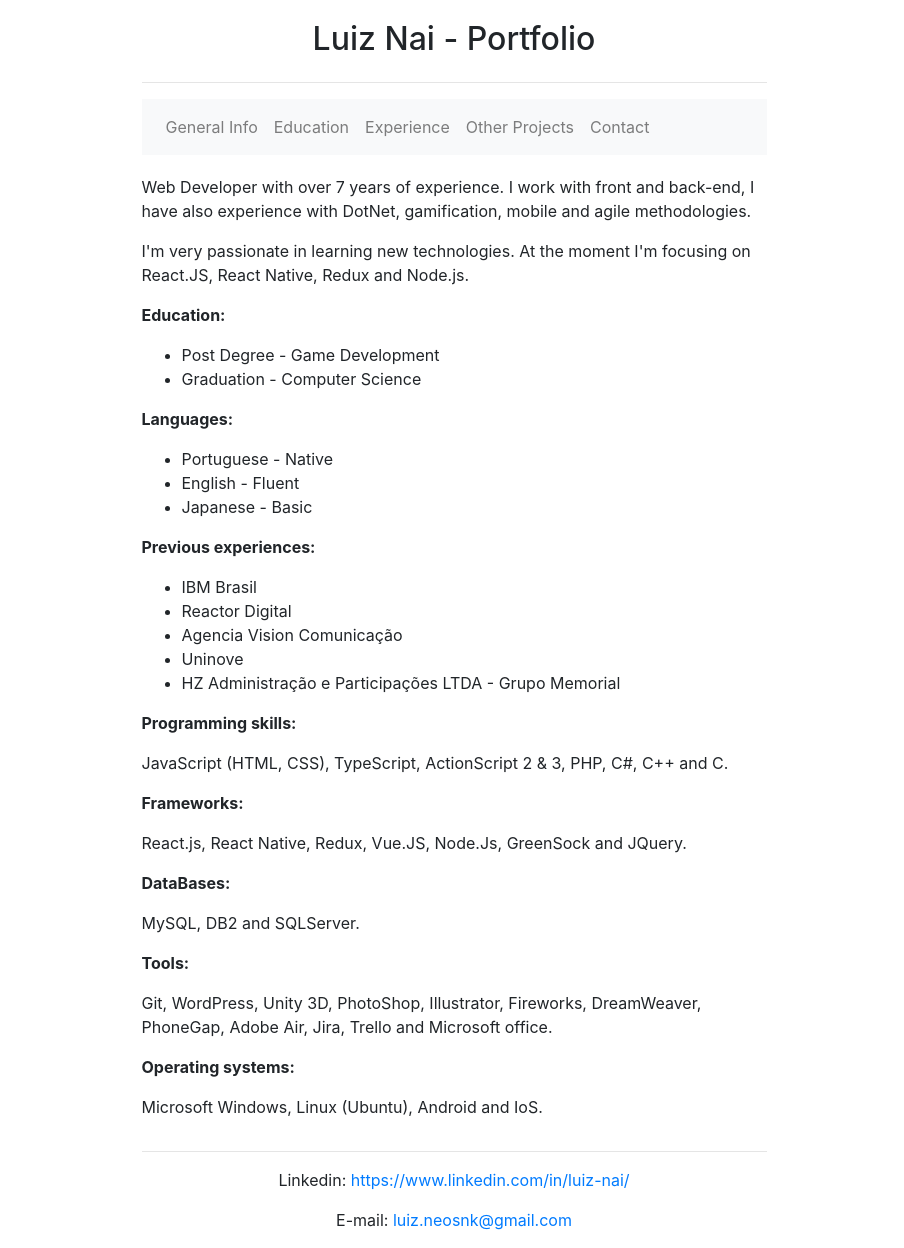
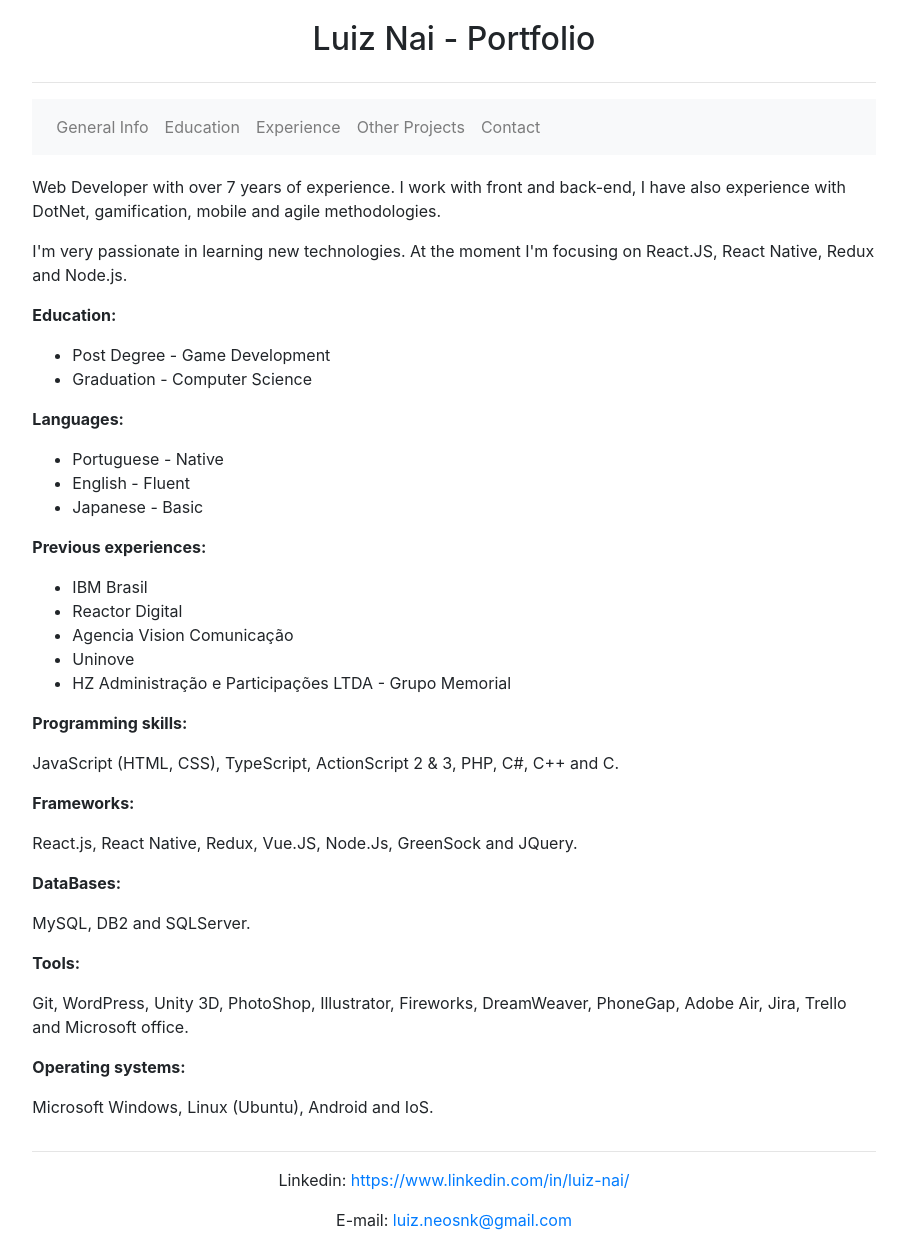
Before and after one commit to TItanGuy99/Portfolio, a React (Create React App) app in the folder portfolio/: page / in a window 1280 px wide. Shown: the whole page, without its empty margins (186-1090 px from the left). Built offline with nearby package versions, Linux system fonts and the light colour scheme.

Commit message:
Organizing the components

```diff
--- a/portfolio/src/App.js
+++ b/portfolio/src/App.js
@@ -1,13 +1,28 @@
 import React, { Component } from 'react';
 import './App.css';
-import Handler from './Main/Handler'
+import 'bootstrap/dist/css/bootstrap.css';
+import Top from './Main/Top';
+import Info from './Main/Info'
+import Footer from './Main/Footer'
+import Education from './Main/Education'
+import MenuBar from './Main/MenuBar'
+import { BrowserRouter, Switch, Route, Link } from 'react-router-dom'
 
 
 class App extends Component {
   render() {
       return (
         <div className="App">
-          <Handler />
+          <Top />
+          <BrowserRouter>
+            <MenuBar />
+            <Switch>
+              <Route path="/" exact={true} component={Info} />
+              <Route path="/Education" component={Education} />
+            </Switch>
+          </BrowserRouter>
+
+          <Footer email='luiz.neosnk@gmail.com' linkedin='https://www.linkedin.com/in/luiz-nai/' />
         </div>
       );
   }
--- a/portfolio/src/Main/Education.jsx
+++ b/portfolio/src/Main/Education.jsx
@@ -9,13 +9,13 @@ class Education extends Component{
         return(
             <div>
                 <div className="row">
-                    <div className="col-3"></div>
-                    <div className="col-6 padding-top">
+                    <div className="col-2"></div>
+                    <div className="col-8 padding-top">
                         <p>
                             Teste
                         </p>
                     </div>
-                    <div className="col-3"></div>
+                    <div className="col-2"></div>
                 </div>
             </div>
         );
--- a/portfolio/src/Main/Footer.jsx
+++ b/portfolio/src/Main/Footer.jsx
@@ -22,16 +22,16 @@ class Footer extends Component{
                 <div className="row">
 
 
-                    <div className="col-3"></div>
-                    <div className="col-6"> <hr></hr></div>
-                    <div className="col-3"></div>
+                    <div className="col-2"></div>
+                    <div className="col-8"> <hr></hr></div>
+                    <div className="col-2"></div>
 
-                    <div className="col-3"></div>
-                    <div className="col-6 ">
+                    <div className="col-2"></div>
+                    <div className="col-8 ">
                         <p>Linkedin: <a target="_blank" href={ props.linkedin }> { props.linkedin }</a></p>
                         <p>E-mail: <a href="mailto: { props.email } "> { props.email } </a></p>
                     </div>
-                    <div className="col-3"></div>
+                    <div className="col-2"></div>
                 </div>
             </div>
         );
--- a/portfolio/src/Main/Handler.jsx
+++ /dev/null
@@ -1,58 +0,0 @@
-import React, { Component } from 'react';
-import '../App.css';
-import 'bootstrap/dist/css/bootstrap.css';
-import Top from './Top';
-import Info from './Info'
-import Footer from './Footer'
-import Education from './Education'
-import { BrowserRouter, Switch, Route, Link } from 'react-router-dom'
-
-class Handler extends Component{
-    constructor(props){
-        super(props);
-    }
-
-    render(){
-        return(
-            <div>
-                <Top />
-                <BrowserRouter>
-                    <div className="row">
-                        <div className="col-3"></div>
-                        <div className="col-6">
-                            <nav className="navbar navbar-expand-sm bg-light navbar-light">
-                                <ul className="navbar-nav">
-                                    <li className="nav-item">
-                                        <Link className="nav-link" to="/">General Info</Link>
-                                    </li>
-                                    <li className="nav-item">
-                                        <Link className="nav-link" to="/Education">Education</Link>
-                                    </li>
-                                    <li className="nav-item">
-                                        <Link className="nav-link" to="/Experience">Experience</Link>
-                                    </li>
-                                    <li className="nav-item">
-                                        <Link className="nav-link" to="/OtherProjects">Other Projects</Link>
-                                    </li>
-                                    <li className="nav-item">
-                                        <Link className="nav-link" to="/Contact">Contact</Link>
-                                    </li>
-                                </ul>
-                            </nav>
-                        </div>
-                        <div className="col-3"></div>
-                    </div>
-
-                    <Switch>
-                        <Route path="/" exact={true} component={Info} />
-                        <Route path="/Education" component={Education} />
-                    </Switch>
-                </BrowserRouter>
-
-                <Footer email='luiz.neosnk@gmail.com' linkedin='https://www.linkedin.com/in/luiz-nai/' />
-            </div>
-        )
-    }
-}
-
-export default Handler;
--- a/portfolio/src/Main/Info.jsx
+++ b/portfolio/src/Main/Info.jsx
@@ -16,8 +16,8 @@ class Info extends Component{
         return(
             <div>
                 <div className="row">
-                    <div className="col-3"></div>
-                    <div className="col-6 padding-top">
+                    <div className="col-2"></div>
+                    <div className="col-8 padding-top">
 
                     <p className="info-alignment">Web Developer with over 7 years of experience. I work with front and back-end, I have also experience with DotNet, gamification, mobile and agile methodologies.</p>
                     <p className="info-alignment">I'm very passionate in learning new technologies. At the moment I'm focusing on React.JS, React Native, Redux and Node.js.</p>
@@ -71,7 +71,7 @@ class Info extends Component{
                     <p className="info-alignment"><strong>Operating systems:</strong></p>
                     <p className="info-alignment">Microsoft Windows, Linux (Ubuntu), Android and IoS.</p>
                     </div>
-                    <div className="col-3"></div>
+                    <div className="col-2"></div>
                 </div>
             </div>
         );
--- /dev/null
+++ b/portfolio/src/Main/MenuBar.jsx
@@ -0,0 +1,44 @@
+import React, { Component } from 'react';
+import '../App.css';
+import 'bootstrap/dist/css/bootstrap.css';
+import { BrowserRouter, Switch, Route, Link } from 'react-router-dom'
+
+class MenuBar extends Component{
+
+    render(){
+
+        const { props } = this;
+
+        return(
+            <div>
+                <div className="row">
+                    <div className="col-2"></div>
+                    <div className="col-8">
+                        <nav className="navbar navbar-expand-sm bg-light navbar-light">
+                            <ul className="navbar-nav">
+                                <li className="nav-item">
+                                    <Link className="nav-link" to="/">General Info</Link>
+                                </li>
+                                <li className="nav-item">
+                                    <Link className="nav-link" to="/Education">Education</Link>
+                                </li>
+                                <li className="nav-item">
+                                    <Link className="nav-link" to="/Experience">Experience</Link>
+                                </li>
+                                <li className="nav-item">
+                                    <Link className="nav-link" to="/OtherProjects">Other Projects</Link>
+                                </li>
+                                <li className="nav-item">
+                                    <Link className="nav-link" to="/Contact">Contact</Link>
+                                </li>
+                             </ul>
+                        </nav>
+                    </div>
+                    <div className="col-2"></div>
+                </div>
+            </div>
+        );
+    }
+}
+
+export default MenuBar;
--- a/portfolio/src/Main/Top.jsx
+++ b/portfolio/src/Main/Top.jsx
@@ -19,12 +19,12 @@ class Top extends Component{
         return(
             <div>
                 <div className="row">
-                    <div className="col-3"></div>
-                    <div className="col-6 padding-top"><h2>{ state.title }</h2></div>
-                    <div className="col-3"></div>
-                    <div className="col-3"></div>
-                    <div className="col-6"> <hr></hr></div>
-                    <div className="col-3"></div>
+                    <div className="col-2"></div>
+                    <div className="col-8 padding-top"><h2>{ state.title }</h2></div>
+                    <div className="col-2"></div>
+                    <div className="col-2"></div>
+                    <div className="col-8"> <hr></hr></div>
+                    <div className="col-2"></div>
                 </div>
             </div>
         );
```
